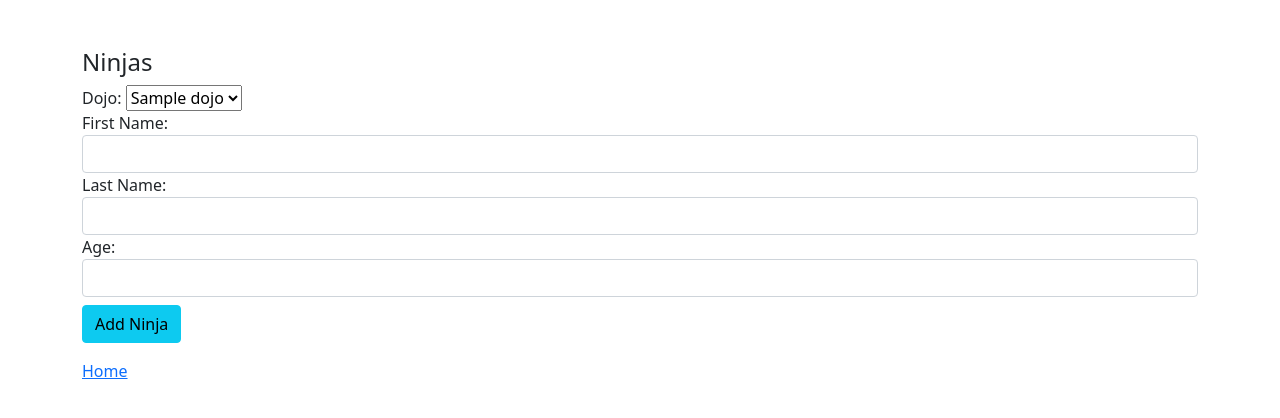
After one commit to cbakcoleman/CD_FlSq_dojosAndNinjas, a Flask app: template dojosAndNinjas_app/templates/ninjas.html in a window 1280 px wide. The commit adds this page. Shown: the top 418 px of the page. Run offline with Flask 2, Linux system fonts and the light colour scheme; the template is opened without the code that fills it: most values are stand-ins (such as "Sample title", 1, 10 or a date in 2020).

Commit message:
Add ninjas and redirect

```diff
--- a/dojosAndNinjas_app/models/dojo.py
+++ b/dojosAndNinjas_app/models/dojo.py
@@ -6,6 +6,7 @@ class Dojo:
         self.name = data["name"]
         self.created_at = data["created_at"]
         self.updated_at = data["updated_at"]
+        self.ninjas = []
 
     @classmethod
     def get_all( cls ):
--- a/dojosAndNinjas_app/templates/dojos.html
+++ b/dojosAndNinjas_app/templates/dojos.html
@@ -41,7 +41,7 @@
                 </div>
 
                 <div class="mt-2">
-                    <a href="PUT SOMETHING HERE">Add Ninja</a>
+                    <a href="/ninjas">Add Ninja</a>
                 </div>
             </div>
 
--- /dev/null
+++ b/dojosAndNinjas_app/templates/ninjas.html
@@ -0,0 +1,50 @@
+<!DOCTYPE html>
+<html lang="en">
+<head>
+    <meta charset="UTF-8">
+    <meta http-equiv="X-UA-Compatible" content="IE=edge">
+    <meta name="viewport" content="width=device-width, initial-scale=1.0">
+    <title>Ninjas</title>
+    <link rel="stylesheet" href="https://cdn.jsdelivr.net/npm/bootstrap@5.1.0/dist/css/bootstrap.min.css" integrity="sha384-KyZXEAg3QhqLMpG8r+8fhAXLRk2vvoC2f3B09zVXn8CA5QIVfZOJ3BCsw2P0p/We" crossorigin="anonymous">
+</head>
+<body>
+    <div class="container">
+        <div class="mt-5 row">
+
+            <div class="col">
+                <h4>Ninjas</h4>
+
+                <form action="/add_ninja" method="post" >
+                    <div class="form-group">
+                        <label for="dojo_id">Dojo:</label>
+                        <select name="dojo_id">
+                        {% for dojo in dojos_all %}
+                            <option value="{{ dojo.id }}">{{ dojo.name }}</option>
+                        {% endfor %}
+                        </select>
+                    </div>
+                    <div class="form-group">
+                        <label for="first_name">First Name: </label>
+                        <input class="form-control" type="text" name="first_name">
+                    </div>
+                    <div class="form-group">
+                        <label for="last_name">Last Name: </label>
+                        <input class="form-control" type="text" name="last_name">
+                    </div>
+                    <div class="form-group">
+                        <label for="age">Age: </label>
+                        <input class="form-control" type="text" name="age">
+                    </div>
+
+                    <input class="btn btn-info mt-2" type="submit" value="Add Ninja">
+                </form>
+            </div>
+
+        <div class="row">
+            <a class="mt-3" href="/">Home</a>
+        </div>
+
+        </div>
+    </div>
+</body>
+</html>
--- a/server.py
+++ b/server.py
@@ -1,5 +1,5 @@
 from dojosAndNinjas_app import app
-from dojosAndNinjas_app.controllers import dojos
+from dojosAndNinjas_app.controllers import dojos, ninjas
 
 if __name__ == "__main__":
     app.run(debug = True)
```
Also changed, not shown: dojosAndNinjas_app/controllers/ninjas.py (added, +22 -0 lines), dojosAndNinjas_app/models/ninja.py (added, +19 -0 lines), dojosAndNinjas_app/templates/dojo_ind.html (added, +40 -0 lines).
